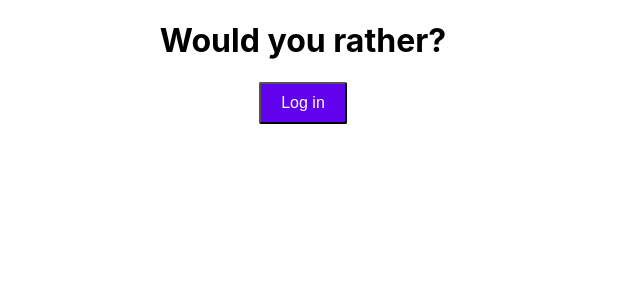
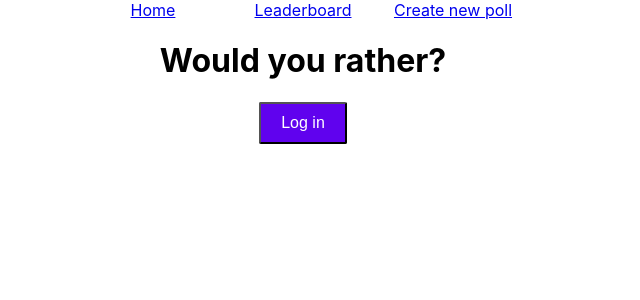
Before and after one commit to ralam/would-you-rather, a React (Create React App) app: page / in a window 1280 px wide. Shown: the top 300 px of the page, without its empty margins (337-977 px from the left). Built offline with nearby package versions, Linux system fonts and the light colour scheme.

Commit message:
Add navbar.

```diff
--- a/src/components/app/App.js
+++ b/src/components/app/App.js
@@ -8,6 +8,7 @@ import Login from '../login/Login';
 import Question from '../question/Question';
 import Leaderboard from '../leaderboard/Leaderboard';
 import NewPoll from '../newPoll/NewPoll';
+import NavBar from '../navbar/NavBar';
 
 class App extends Component {
   componentDidMount() {
@@ -18,6 +19,7 @@ class App extends Component {
     const { authedUser } = this.props;
     return (
       <Router>
+        <NavBar />
         <Route path="/" exact component={Home} />
         <Route path="/leaderboard" exact component={Leaderboard} />
         <Route path="/add" exact component={NewPoll} />
--- /dev/null
+++ b/src/components/navbar/NavBar.js
@@ -0,0 +1,25 @@
+import React, { Component } from 'react';
+import { connect } from 'react-redux';
+import { Link } from 'react-router-dom';
+
+import './NavBar.scss';
+
+class NavBar extends Component {
+  render() {
+    return (
+      <div className="navbar">
+        <div className="nav-item">
+          <Link to="/">Home</Link>
+        </div>
+        <div className="nav-item">
+          <Link to="/leaderboard">Leaderboard</Link>
+        </div>
+        <div className="nav-item">
+          <Link to="/add">Create new poll</Link>
+        </div>
+      </div>
+    );
+  }
+}
+
+export default connect()(NavBar);
--- /dev/null
+++ b/src/components/navbar/NavBar.scss
@@ -0,0 +1,10 @@
+.navbar {
+  margin: 0 auto;
+  width: 450px;
+  display: flex;
+  justify-content: space-evenly;
+  .nav-item {
+    width: 150px;
+    text-align: center;
+  }
+}
```
